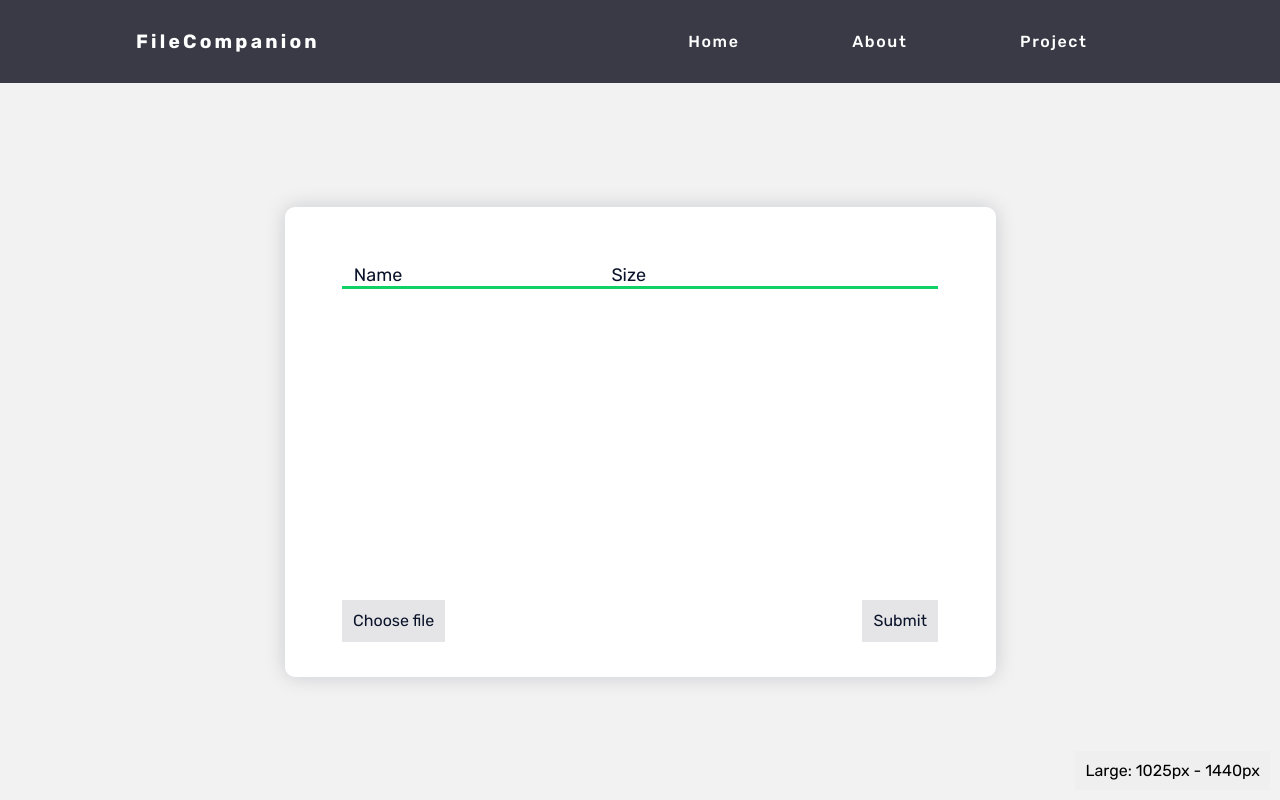
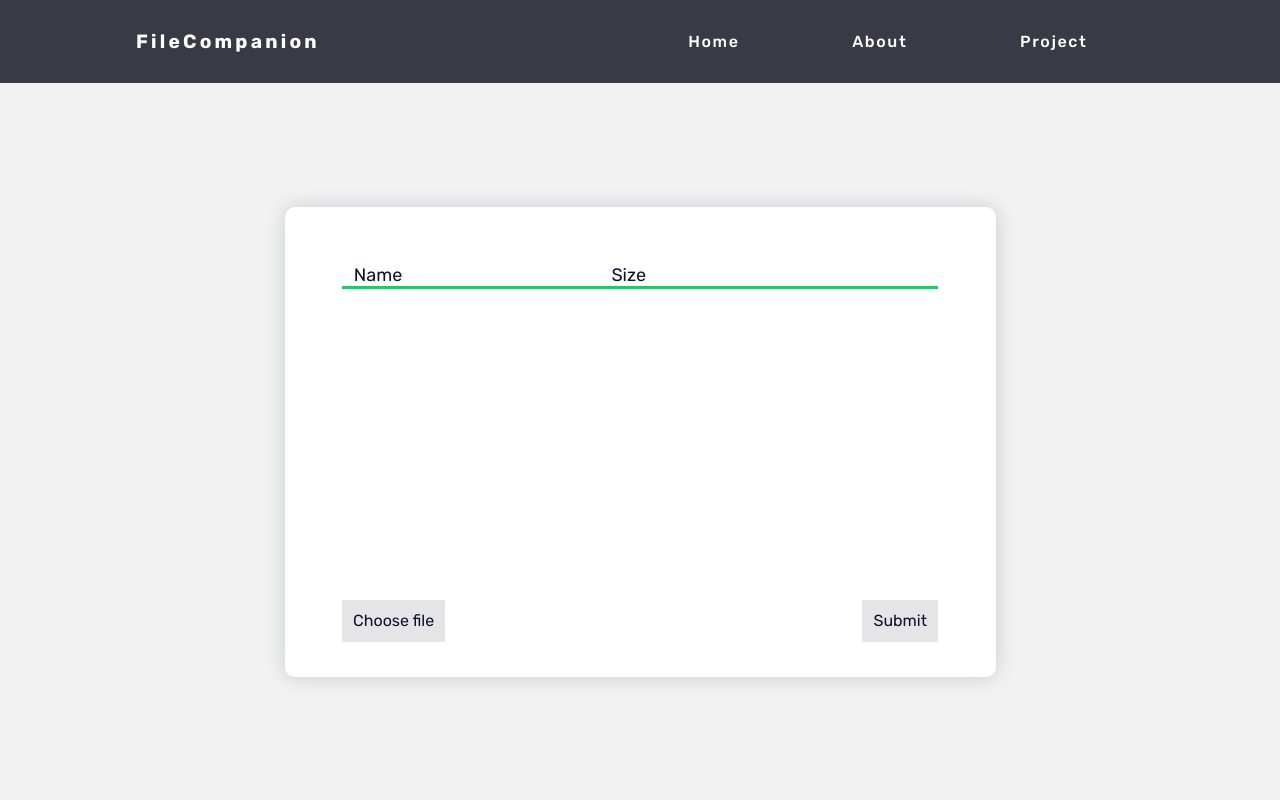
Before and after one commit to IAmSaeve/Dissertation, a React (Create React App) app in the folder app/: page /Upload in a window 1280 px wide. Built offline with nearby package versions, Linux system fonts and the light colour scheme; what @cubbit/enigma would draw is missing.

Commit message:
Disable viewport indicator

```diff
--- a/app/src/Styles/bundle.scss
+++ b/app/src/Styles/bundle.scss
@@ -8,4 +8,4 @@
 @import "./Components/App";
 
 // Helpers
-@include viewportIndicator;
+// @include viewportIndicator;
```
